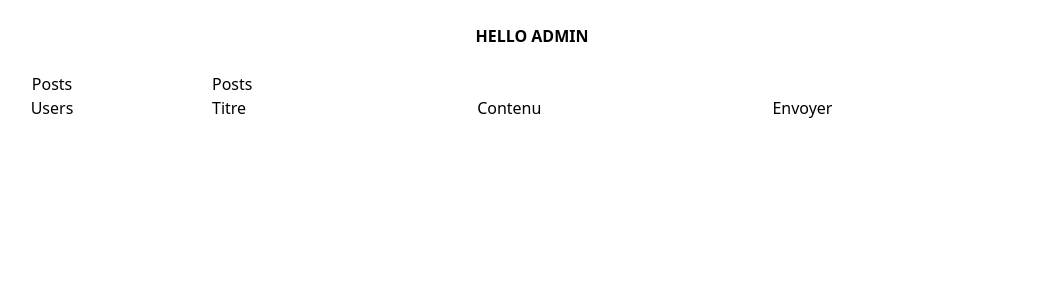
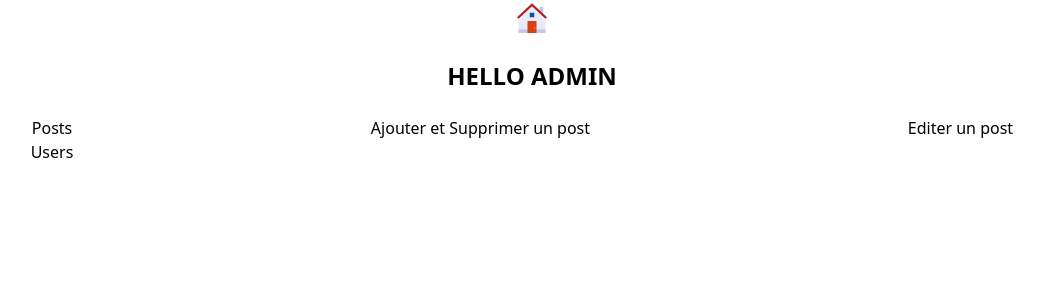
Before and after one commit to flo611/tt-front, a Next.js app: page /admin in a window 1280 px wide. Both pictures are taken after a click on the button "Posts". Shown: the top 300 px of the page, without its empty margins (108-1152 px from the left). Built offline with nearby package versions, Linux system fonts and the light colour scheme.

Commit message:
update camino admin post crud

```diff
--- a/app/admin/page.jsx
+++ b/app/admin/page.jsx
@@ -3,6 +3,8 @@ import { useState } from "react";
 
 import Posts from "./sections/posts";
 import Users from "./sections/users";
+import { FcHome } from "react-icons/fc";
+
 
 const Admin = () => {
   const [showFields, setShowFields] = useState({
@@ -12,7 +14,12 @@ const Admin = () => {
 
   return (
     <>
-      <h1 className="uppercase text-center my-6 font-bold">Hello Admin</h1>
+      <button className="flex w-full justify-center text-4xl">
+        <a href="http://localhost:3000/">
+          <FcHome />
+        </a>
+      </button>
+      <h1 className="uppercase text-center my-6 font-bold text-2xl">Hello Admin</h1>
       <div className="grid grid-cols-4">
         <div className="flex flex-col">
           <button
--- /dev/null
+++ b/app/admin/sections/posts/addPost.jsx
@@ -0,0 +1,70 @@
+import { useContext, useEffect, useState } from "react";
+import { Post } from "@/app/components/tools/axios";
+import { PostContext } from "@/app/components/context/postProvider";
+import { Get, Delete } from "@/app/components/tools/axios";
+import EditPost from "@/app/admin/sections/posts/editPost";
+
+const AddPost = () => {
+    const { posts, setPosts } = useContext(PostContext);
+    const [newPost, setNewPost] = useState({
+      title: "",
+      content: "",
+    });
+
+    const headers = {
+      headers: {
+        Authorization:
+          "eyJ0eXAiOiJKV1QiLCJhbGciOiJSUzI1NiJ9.eyJpYXQiOjE2OTU5MjQ2NTEsImV4cCI6MTY5NTkyODI1MSwicm9sZXMiOlsiUk9MRV9BRE1JTiIsIlJPTEVfVVNFUiJdLCJ1c2VybmFtZSI6ImFkbWluQGZpbmRseS5jbyJ9.MZahMUqOpW_tThcEFO6peQtpyJ5vW4srUwvZ2VoAY2tR5VKnLkBEhB9U4N0tKC0IBlcCOr4WydvbwaOapNM3wl4OBBfvGoMYsjGc9dve0Xx1xvKQzS1Y0LBV_Uy-8LDlRGLWc2FtQ4iH9Ypr4Ifuzb3eUd7olM4W3lYj16Hy2hVena0qfFk7UCSbU86A6ZhEARvd-zeU5YbLHyc_OWzON5NMTRY58nqpsDMtUiAgxkUxIDjNmKbZ94Hfx52M3a0o6q2hhrMSxoczd28_HPxj_WEQL_yVRa941n1pZtHPOglbShxPZhgeL0APidUah4TK8nLCaXbYFIPSP0LUWmc8NA",
+      },
+    };
+
+    const data = {
+      title: newPost.title,
+      content: newPost.content,
+    };
+    return (
+      <>
+        <h1>addPost</h1>
+        <div>
+        <form action="">
+          <label htmlFor="">Titre</label>
+          <input
+            type="text"
+            onChange={(event) =>
+              setNewPost({ ...newPost, title: event.target.value })
+            }
+          />
+          <label htmlFor="">Contenu</label>
+          <input
+            type="text"
+            onChange={(event) =>
+              setNewPost({ ...newPost, content: event.target.value })
+            }
+          />
+
+          <button
+            type="button"
+            onClick={() =>
+              Post("posts", data, headers).then(() => alert("Post Crée !"))
+            }
+          >
+            Envoyer
+          </button>
+          <button
+            className="px-6"
+            type="button"
+            onClick={() =>
+              Delete("posts", data.id, headers).then(() =>
+                alert("Post supprimé !")
+              )
+            }
+          >
+            Supprimer
+          </button>
+        </form>
+      </div>
+      </>
+    );
+  };
+
+  export default AddPost;
--- /dev/null
+++ b/app/admin/sections/posts/editPost.jsx
@@ -0,0 +1,9 @@
+const EditPost = () => {
+    return (
+      <>
+        <h1>Edit Post</h1>
+      </>
+    );
+  };
+
+  export default EditPost;
--- a/app/admin/sections/posts/index.jsx
+++ b/app/admin/sections/posts/index.jsx
@@ -1,51 +1,45 @@
-import { useContext, useEffect, useState } from "react";
-import { Post } from "@/app/components/tools/axios";
-import { PostContext } from "@/app/components/context/postProvider";
-import { Get, Delete } from "@/app/components/tools/axios";
-import Link from "next/link";
+"use client"
+
+import AddPost from "./addPost"
+import EditPost from "./editPost";
+import{useState} from "react"
 
 const Posts = () => {
-  const { posts, setPosts } = useContext(PostContext);
-  const [newPost, setNewPost] = useState({
-    title: "",
-    content: "",
+
+  const [postFields, setPostFields] = useState({
+    AddPost: false,
+    EditPost: false,
   });
-
-  const headers = {
-    headers: {
-      Authorization:
-        "eyJ0eXAiOiJKV1QiLCJhbGciOiJSUzI1NiJ9.eyJpYXQiOjE2OTU4ODUyMTAsImV4cCI6MTY5NTg4ODgxMCwicm9sZXMiOlsiUk9MRV9BRE1JTiIsIlJPTEVfVVNFUiJdLCJ1c2VybmFtZSI6ImFkbWluQGZpbmRseS5jbyJ9.C8IWGGoW5ALDul_DeVWrUWS0T3Rxl20D5RHn7nPwkW27PYfuqATnMdZzi_uaDPsT5gCuuOs4vFhdH2jaeaffr8qX_bxL7ZS2bt09LmE_74UzomPU8nrdqmt8b77n6SC0Fh1gJ77wSdjjyYM0YrVJrJxWg4bQBRRhcgaybHLdI0EeigdQuV5NtcnMhRpCVRe_HXGKrwW4q5UXVzFly0nWp7wHwJ6k4zaMMtbQgCKFezYHBXjSp9X6q4ImhxoAoC6plWHiO8weCUmIFKdlDi2nB7DTYbMEljiWqaGztDyYeJfP6SlB6EXPxVLS3RAKyIW7clLlwB_Fsgt4XJIaW6vdWQ",
-    },
-  };
-
-  const data = {
-    title: newPost.title,
-    content: newPost.content,
-  };
 
   return (
     <>
-      <h1>Posts</h1>
-      <div>
-        <form action="">
-          <label htmlFor="">Titre</label>
-          <input
-            type="text"
-            onChange={(event) =>
-              setNewPost({ ...newPost, title: event.target.value })
-            }
-          />
-          <label htmlFor="">Contenu</label>
-          <input
-            type="text"
-            onChange={(event) =>
-              setNewPost({ ...newPost, content: event.target.value })
-            }
-          />
-          <button type="button" onClick={() => Post("posts", data, headers)}>
-            Envoyer
-          </button>
-        </form>
+  <nav>
+        <ul className="flex flex-row justify-around">
+          <li
+            onClick={() => {
+              setPostFields({
+                AddPost: true,
+                EditPost: false,
+              });
+            }}
+          >
+         Ajouter et Supprimer un post
+          </li>
+          <li
+            onClick={() => {
+              setPostFields({
+                AddPost: false,
+                EditPost: true,
+              });
+            }}
+          >
+            Editer un post
+          </li>
+          </ul>
+          </nav>
+          <div className="my-8">
+        {postFields.AddPost ? <AddPost/> : null}
+        {postFields.EditPost ? <EditPost /> : null}
       </div>
     </>
   );
--- a/app/admin/sections/users/functions/showUser.jsx
+++ b/app/admin/sections/users/functions/showUser.jsx
@@ -6,7 +6,7 @@ const ShowUser = () => {
   const { user, setUser } = useContext(UserContext);
   const [users, setUsers] = useState([]);
   const token =
-    "eyJ0eXAiOiJKV1QiLCJhbGciOiJSUzI1NiJ9.eyJpYXQiOjE2OTU5MTIzNjcsImV4cCI6MTY5NTkxNTk2Nywicm9sZXMiOlsiUk9MRV9BRE1JTiIsIlJPTEVfVVNFUiJdLCJ1c2VybmFtZSI6ImFkbWluQGZpbmRseS5jbyJ9.SiT2cxmXJdOrlTq51p4-etLOW6wPmPOt0FHGUZTihLnOg_IgJNX_3aLgigLcqbiT_GzGnJwrEPbtyuIv9IG4XEKkPmUz35xgLNYtW_SEMG7XlwV4Lg37VmUVTlo6BEr5NJOqHDdxJ-k7eNgjBrUINyye2xKqu3oDw8LiA9nICGLDMp5jKuGafgZr3kfQc-da4kBYuBwAqJTEiJfVCwf9rFicMugUF_GYJaLCcg8y-9HNnas4YGR2J5JVgALnz2pkZcsk7l5WgDJxlO6k38lDAKkVHNP1hHGXNOOGWvqrACm5wE5xybabrh3q4vsLHIjVmGMynOktsUrRE_DpaxT-XQ";
+    "eyJ0eXAiOiJKV1QiLCJhbGciOiJSUzI1NiJ9.eyJpYXQiOjE2OTU5MjQ2NTEsImV4cCI6MTY5NTkyODI1MSwicm9sZXMiOlsiUk9MRV9BRE1JTiIsIlJPTEVfVVNFUiJdLCJ1c2VybmFtZSI6ImFkbWluQGZpbmRseS5jbyJ9.MZahMUqOpW_tThcEFO6peQtpyJ5vW4srUwvZ2VoAY2tR5VKnLkBEhB9U4N0tKC0IBlcCOr4WydvbwaOapNM3wl4OBBfvGoMYsjGc9dve0Xx1xvKQzS1Y0LBV_Uy-8LDlRGLWc2FtQ4iH9Ypr4Ifuzb3eUd7olM4W3lYj16Hy2hVena0qfFk7UCSbU86A6ZhEARvd-zeU5YbLHyc_OWzON5NMTRY58nqpsDMtUiAgxkUxIDjNmKbZ94Hfx52M3a0o6q2hhrMSxoczd28_HPxj_WEQL_yVRa941n1pZtHPOglbShxPZhgeL0APidUah4TK8nLCaXbYFIPSP0LUWmc8NA";
 
   const config = {
     headers: {
--- a/app/components/layouts/navbar/desktop/index.jsx
+++ b/app/components/layouts/navbar/desktop/index.jsx
@@ -1,12 +1,11 @@
-
+import Link from "next/link";
 
 const NavbarDesktop = () => {
   return (
     <header>
       <div className=" hidden w-full bg-red-900 lg:flex lg:flex-row text-4xl py-6 justify-center  ">
-        <div>Post</div>
+      <Link href="/admin">Admin</Link>
         <div className="px-4"></div>
-        <div>User</div>
       </div>
     </header>
   );
--- a/package.json
+++ b/package.json
@@ -14,6 +14,7 @@
     "next": "latest",
     "react": "latest",
     "react-dom": "latest",
+    "react-icons": "^4.11.0",
     "react-router-dom": "^6.16.0"
   },
   "devDependencies": {
```
Also changed, not shown: 1 other file (tests, documents, lock files or other folders).
